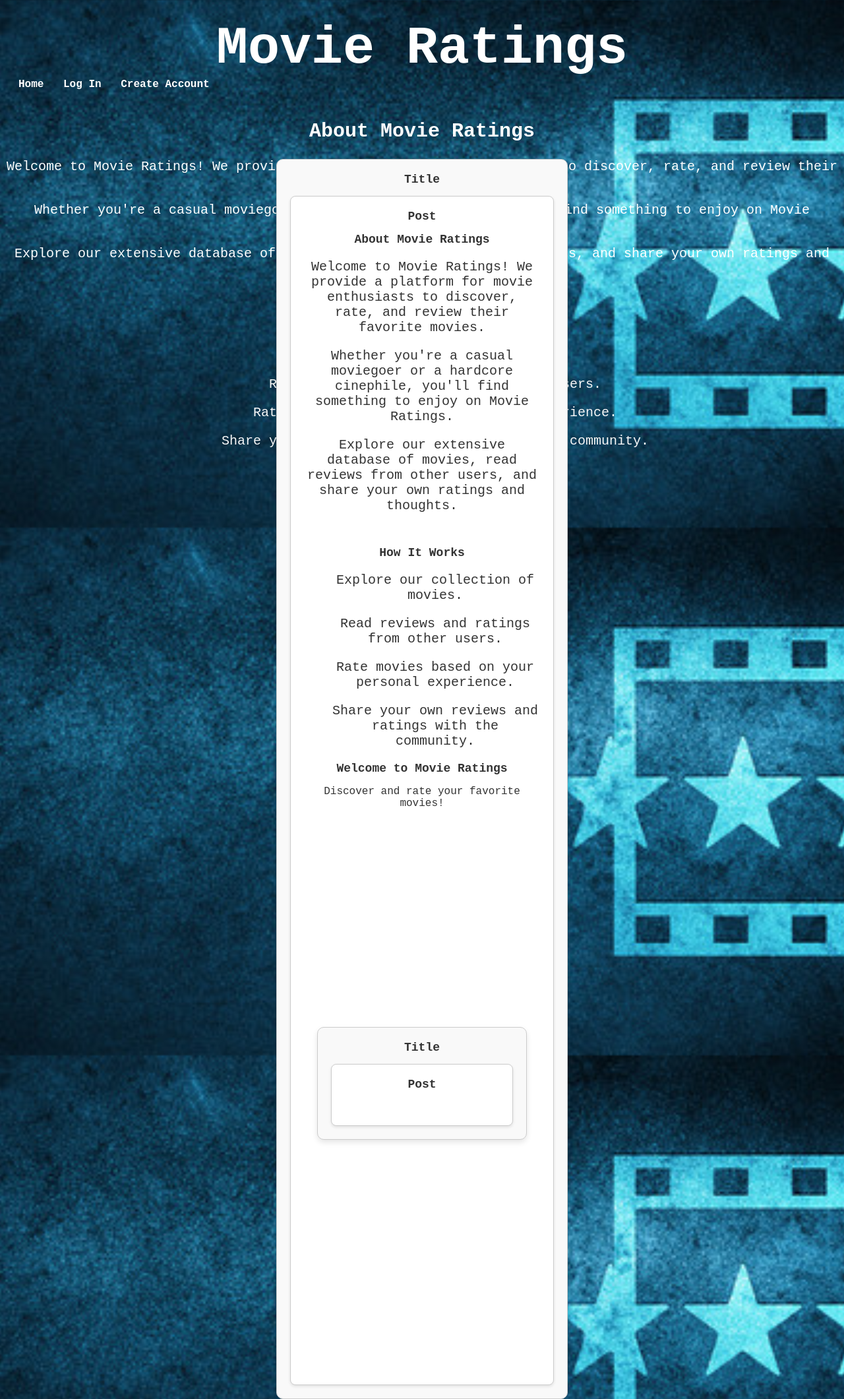
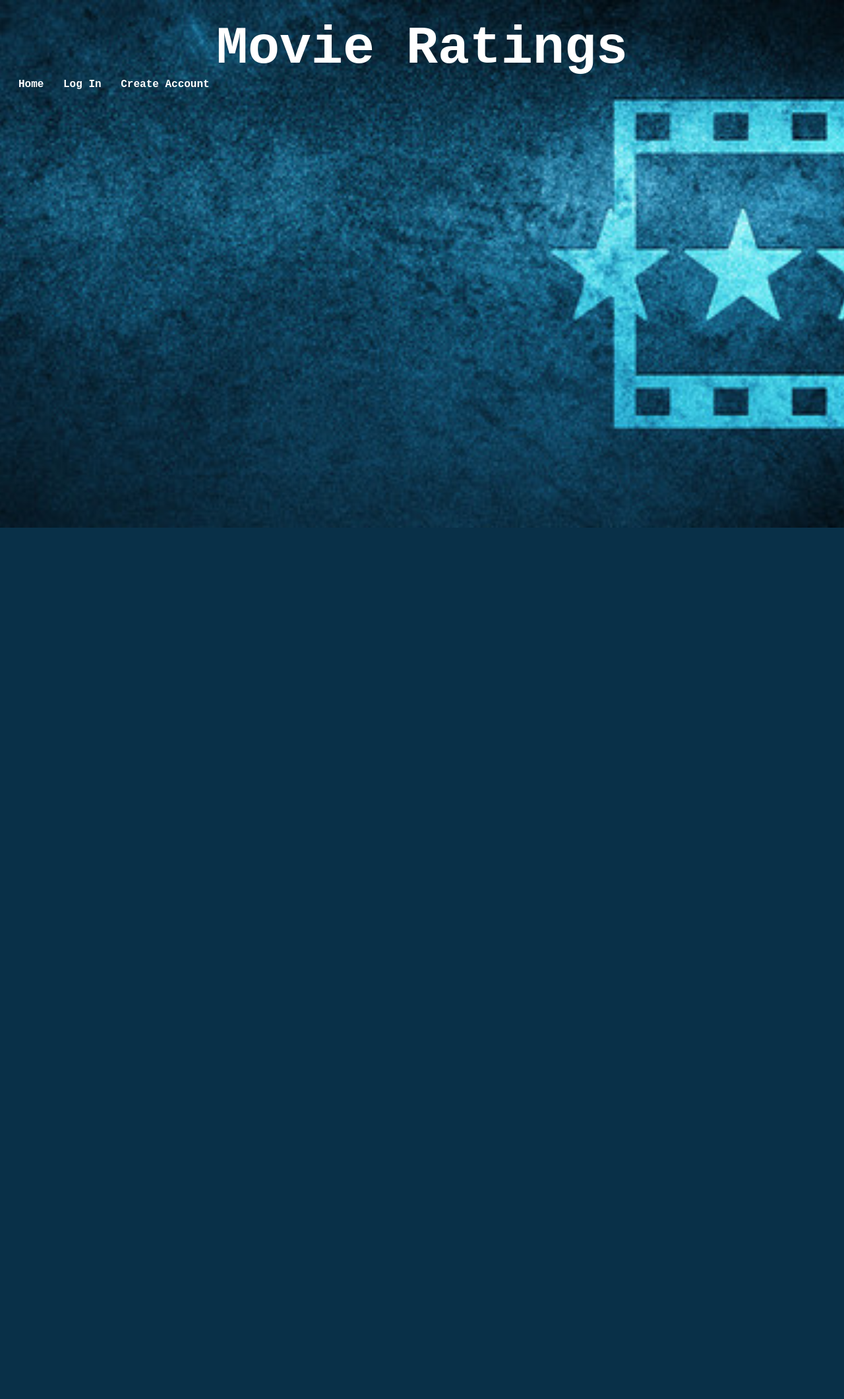
Before and after one commit to DannyM15/ReelTalk, a Node server app: page / in a window 1280 px wide. Shown: the whole page at 66% size. After the commit the page ends 800 px from the top, so only its background shows below. Run offline with Node 20, Linux system fonts and the light colour scheme; data comes from the database, SQL or seed files in the repository; some libraries are stand-ins or nearby versions.

Commit message:
some change

```diff
--- a/views/layouts/main.handlebars
+++ b/views/layouts/main.handlebars
@@ -18,7 +18,7 @@
             </ul>
         </nav>
     </header>
-    <main>
+    {{!-- <main>
         <section class="about">
             <h2>About Movie Ratings</h2>
             <p>Welcome to Movie Ratings! We provide a platform for movie enthusiasts to discover, rate, and review their favorite movies.</p>
@@ -56,7 +56,7 @@
         </section>
         {{{ body }}}
         for the template to know how to load the main handlerbars here --}}
-    </main>
+    {{!-- </main> --}}
 <script src="node-modules/rater-js/index.js"></script>
 </body>
 </html>
```
